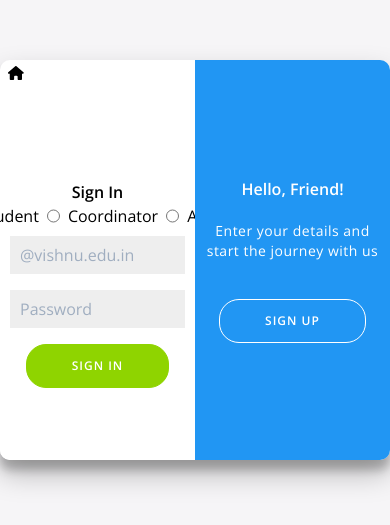
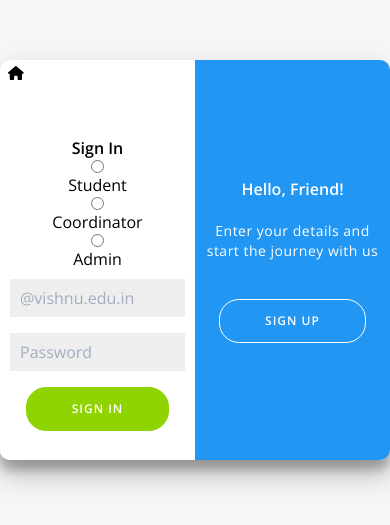
Before and after one commit to raghavendra-10/webathon, a React (Create React App) app: page /register in a window 390 px wide. Shown: the part 175-700 px from the top of the page. Built offline with nearby package versions, Linux system fonts and the light colour scheme; no server answers.

Commit message:
added lastan final

```diff
--- a/src/components/SlideLogin.jsx
+++ b/src/components/SlideLogin.jsx
@@ -125,7 +125,7 @@ const SlideLogin = () => {
           </div>
           <form onSubmit={handleLoginSubmit} className="form">
             <h1 className="h1 sm:text-3xl">Sign In</h1>
-            <div className="flex gap-2">
+            <div className="flex flex-col sm:flex-row sm:gap-2">
               <input type="radio" id="loginStudent" name="loginRole" value="student"
                 onChange={(e) => {
                   setUserRole(e.target.value);
```
